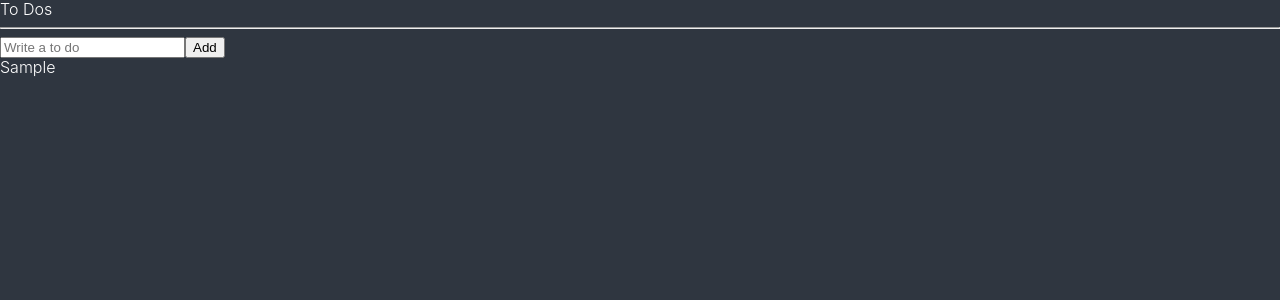
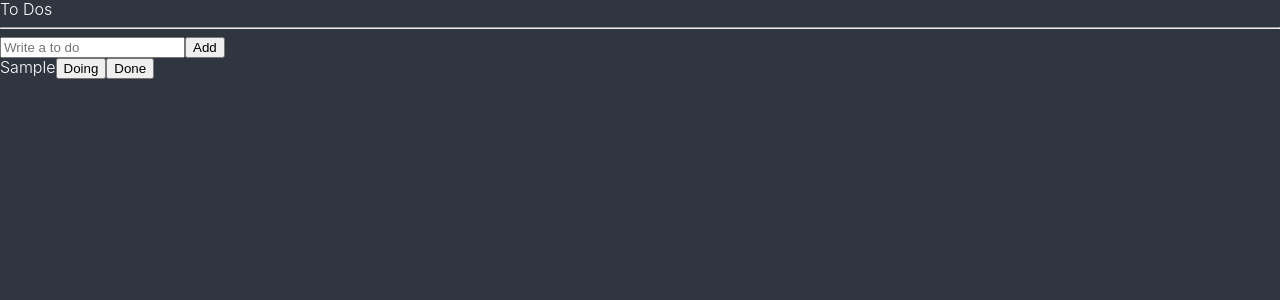
Before and after one commit to HamInKyou/nomadReact, a React (Create React App) app in the folder todolistapp/: page / in a window 1280 px wide. Both pictures are taken after typing "Sample" into the empty fields and a click on the button "Add". Shown: the top 300 px of the page. Built offline with nearby package versions, Linux system fonts and the light colour scheme; a web font is replaced by a local one.

Commit message:
[todolistapp] #6.7 todo 컴포넌트 분리, onClick 이벤트 달기

```diff
--- /dev/null
+++ b/todolistapp/src/components/ToDo.tsx
@@ -0,0 +1,24 @@
+import { IToDo } from "../atoms";
+
+function ToDo({ text, category }: IToDo) {
+  //interface["속성"]을 통해서 특정 속성의 타입을 뽑아낼 수 있다.
+  const onClick = (newCategory: IToDo["category"]) => {
+    console.log("i wanna to ", newCategory);
+  };
+  return (
+    <li>
+      <span>{text}</span>
+      {category !== "DOING" && (
+        <button onClick={() => onClick("DOING")}>Doing</button>
+      )}
+      {category !== "TO_DO" && (
+        <button onClick={() => onClick("TO_DO")}>To Do</button>
+      )}
+      {category !== "DONE" && (
+        <button onClick={() => onClick("DONE")}>Done</button>
+      )}
+    </li>
+  );
+}
+
+export default ToDo;
--- a/todolistapp/src/components/TodoList.tsx
+++ b/todolistapp/src/components/TodoList.tsx
@@ -2,6 +2,7 @@
 import { useRecoilValue } from "recoil";
 import { toDoState } from "../atoms";
 import CreateToDo from "./CreateToDo";
+import ToDo from "./ToDo";
 
 function ToDoList() {
   //useRecoilState는 useState훅 처럼, 상태와 상태를 변경할 수 있는 함수를 리턴
@@ -14,7 +15,7 @@
       <CreateToDo />
       <ul>
         {toDos.map((toDo) => (
-          <li key={toDo.id}>{toDo.text}</li>
+          <ToDo key={toDo.id} {...toDo} />
         ))}
       </ul>
     </div>
```
